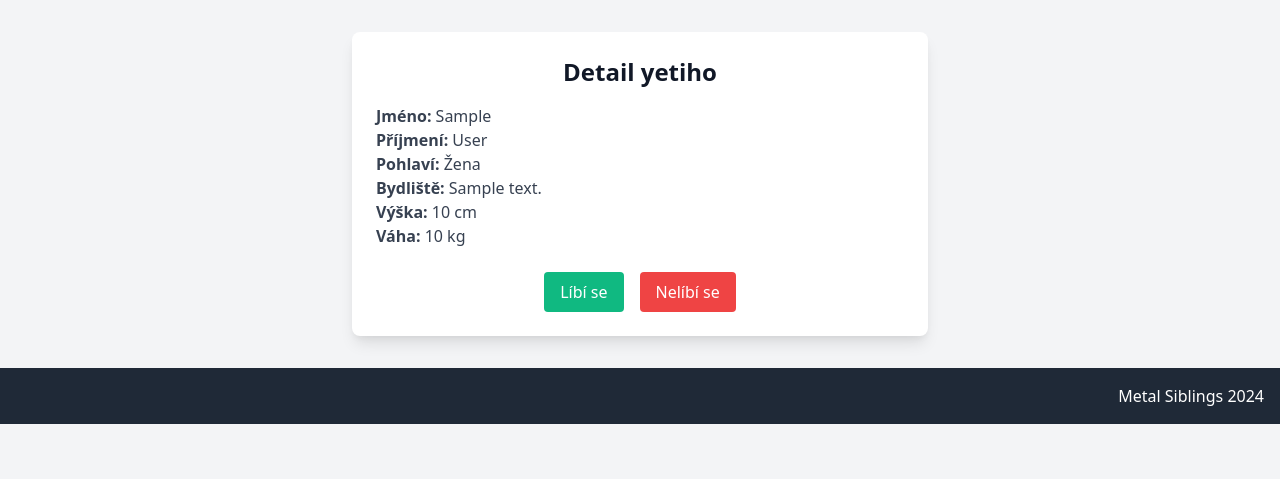
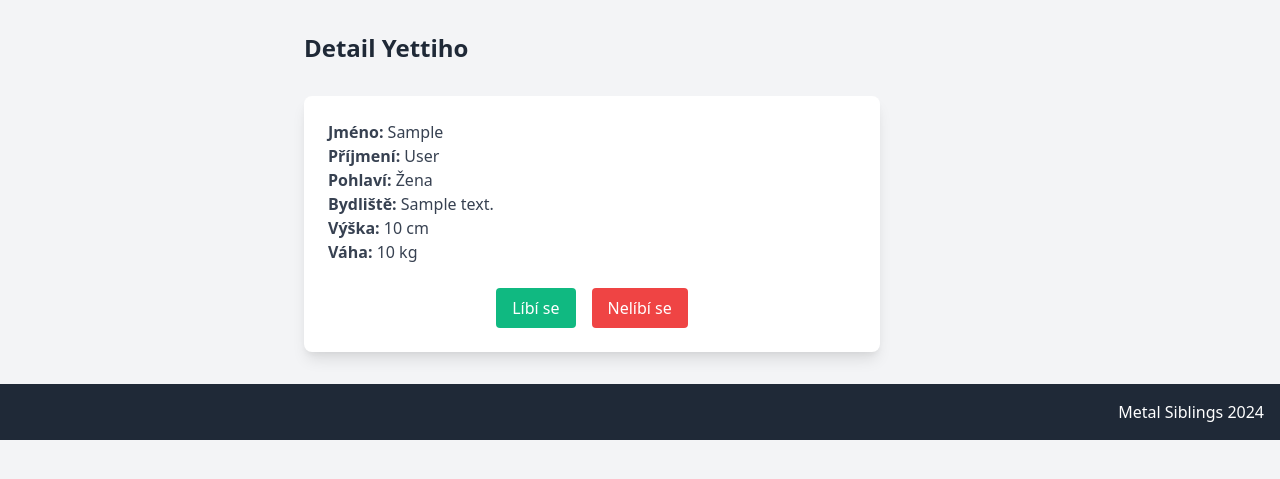
Before and after one commit to paaja-s/yetinder, a Symfony app: template templates/yetinder/person.html.twig in a window 1280 px wide. Shown: the part 64-543 px from the top of the page. Run offline with Twig, Linux system fonts and the light colour scheme; the template is opened without the code that fills it: most values are stand-ins (such as "Sample title", 1, 10 or a date in 2020); some libraries are stand-ins or nearby versions.

Commit message:
Sjednoceni grafiky jednotlivych stranek

```diff
--- a/templates/best/index.html.twig
+++ b/templates/best/index.html.twig
@@ -1,10 +1,12 @@
 {% extends 'base.html.twig' %}
 
 {% block body %}
+<div class="text-left max-w-md mx-auto">
 	<h1 class="text-2xl font-bold mb-4">Top 10 nejlépe hodnocených yetti</h1>
 	<div class="space-y-4">
 		{% for person in top10 %}
-			<div class="bg-white p-4 rounded shadow-md">
+
+			<div class="max-w-md mx-auto bg-white rounded-lg shadow-md p-6 my-4">
 				<p><strong>Jméno:</strong> {{ person[0].firstName }}</p>
 				<p><strong>Příjmení:</strong> {{ person[0].lastName }}</p>
 				<p><strong>Pohlaví:</strong> {{ getSexLabel(person[0].sex) }}</p>
@@ -17,4 +19,5 @@
 			</div>
 		{% endfor %}
 	</div>
+</div>
 {% endblock %}
--- a/templates/person/new.html.twig
+++ b/templates/person/new.html.twig
@@ -3,7 +3,7 @@
 {% block body %}
 <div class="text-left max-w-md mx-auto">
 	<h2 class="text-2xl font-bold text-gray-800 mb-6">Přidat nového Yettiho</h2>
-	<form action="{{ path('person_add') }}" method="POST" class="space-y-4 bg-white p-6 rounded shadow-md">
+	<form action="{{ path('person_add') }}" method="POST" class="space-y-4 bg-white p-6 rounded-lg shadow-md">
 		<div class="flex flex-col">
 			<label for="first_name" class="text-gray-700 font-semibold">Jméno:</label>
 			<input type="text" id="first_name" name="first_name" required
--- a/templates/statistics/index.html.twig
+++ b/templates/statistics/index.html.twig
@@ -1,7 +1,10 @@
 {% extends 'base.html.twig' %}
 
 {% block body %}
-<div class="container mx-auto my-8 p-4">
+
+<div class="text-left max-w-2xl mx-auto">
+	<h2 class="text-2xl font-bold text-gray-800 mb-6">Statistiky Yettiů</h2>
+	<div class="max-w-xl mt-8 p-6 bg-white shadow-lg rounded-lg">
 	<form class="mb-4 flex space-x-4" method="get" action="{{ path('statistics') }}">
 		<label>
 			<span>Rok:</span>
@@ -85,5 +88,6 @@
 			{% endfor %}
 		</tbody>
 	</table>
+	</div>
 </div>
 {% endblock %}
--- a/templates/yetinder/person.html.twig
+++ b/templates/yetinder/person.html.twig
@@ -1,8 +1,9 @@
 {% extends 'base.html.twig' %}
 
 {% block body %}
-	<div class="max-w-xl mx-auto mt-8 p-6 bg-white shadow-lg rounded-lg">
-		<h2 class="text-2xl font-bold mb-4 text-center">Detail yetiho</h2>
+<div class="text-left max-w-2xl mx-auto">
+	<h2 class="text-2xl font-bold text-gray-800 mb-6">Detail Yettiho</h2>
+	<div class="max-w-xl mt-8 p-6 bg-white shadow-lg rounded-lg">
 		<div class="text-gray-700">
 			<p><strong>Jméno:</strong> {{ person.firstName }}</p>
 			<p><strong>Příjmení:</strong> {{ person.lastName }}</p>
@@ -23,4 +24,5 @@
 			</a>
 		</div>
 	</div>
+</div>
 {% endblock %}
```
